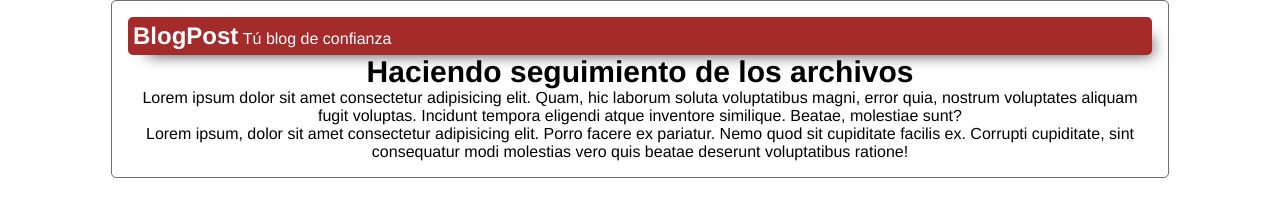
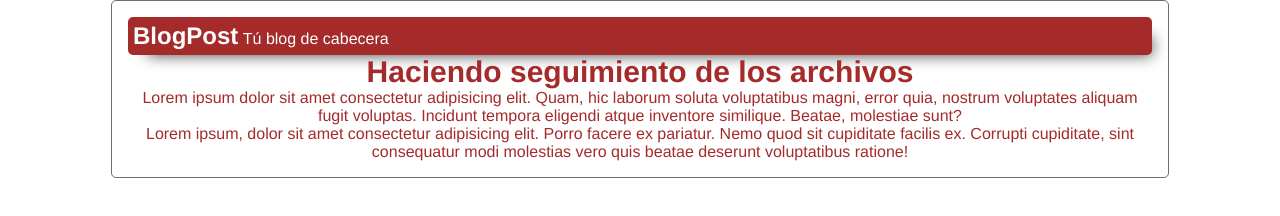
Before and after one commit to DiegoQQ/practicaGit, a plain HTML site: page index.html in a window 1280 px wide. Drawn offline with Linux system fonts and the light colour scheme.

Commit message:
Modificacion de la cabecera y el color de los textos

```diff
--- a/css/style.css
+++ b/css/style.css
@@ -10,6 +10,7 @@
     border-radius: 5px;
     margin: 0 auto;
     padding: 1em;
+    color: brown;
 }
 #container h2{
     font-size: 30px;
--- a/index.html
+++ b/index.html
@@ -12,7 +12,7 @@
         <div id="container">
             <div id="cabecera">
                 <h1>BlogPost</h1>
-                <span>Tú blog de confianza</span>
+                <span>Tú blog de cabecera</span>
             </div>
             <div id="post">
                 <h2>Haciendo seguimiento de los archivos</h2>
```
